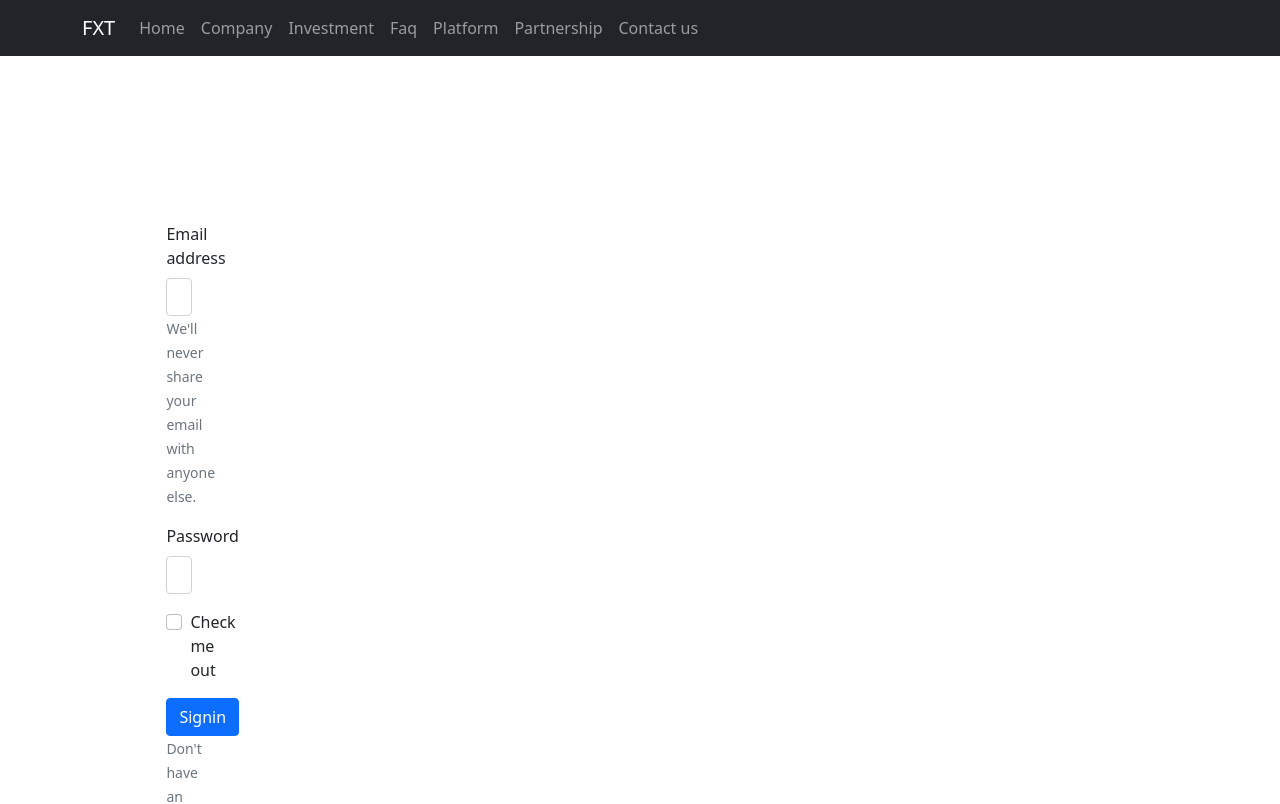
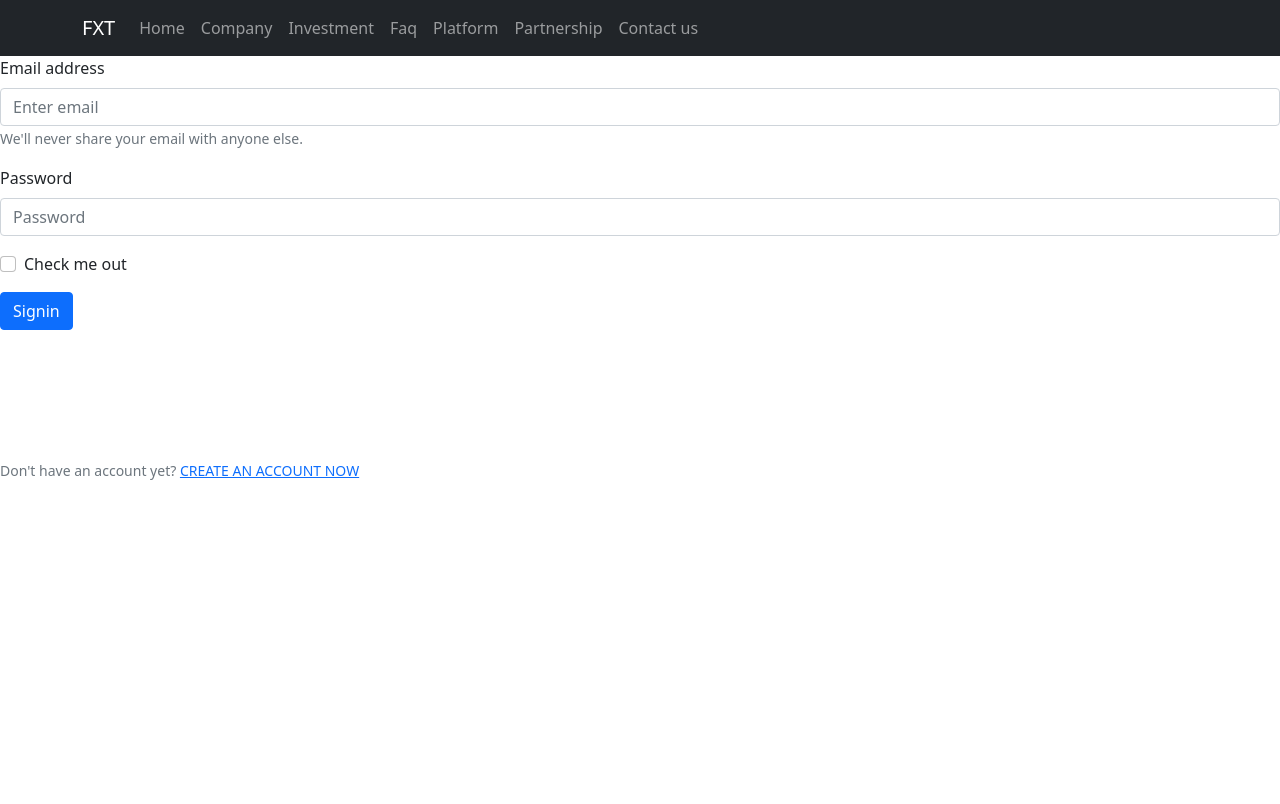
Before and after one commit to enebret/ftxsite1, a React (Create React App) app: page /login in a window 1280 px wide. Shown: the top 804 px of the page. Built offline with nearby package versions, Linux system fonts and the light colour scheme.

Commit message:
login style sheet

```diff
--- a/src/components/login.js
+++ b/src/components/login.js
@@ -2,7 +2,7 @@
 import React, {useState} from 'react';
 import './styles/signup.css';
 import axios from 'axios';
-import './styles/signup.css'
+import './styles/login.css'
 import firstDiv from './util/aboutusimages/first_div.jpg';
 import vgDiv from './util/investment/undraw.png';
 import pgDiv from './util/investment/external.png';
@@ -78,7 +78,7 @@ function Login () {
   </Container>
 </Navbar>
       <div class = 'signinDiv'>
-      <Form id = 'fc' onSubmit={handleSubmit}>
+      <Form  onSubmit={handleSubmit}>
   <Form.Group className="mb-3" controlId="formBasicEmail">
     <Form.Label>Email address</Form.Label>
     <Form.Control type="email" placeholder="Enter email" value = {Email} onChange={e => setUserEmail(e.target.value)}/>
```
Also changed, not shown: src/components/styles/login.css (added).
